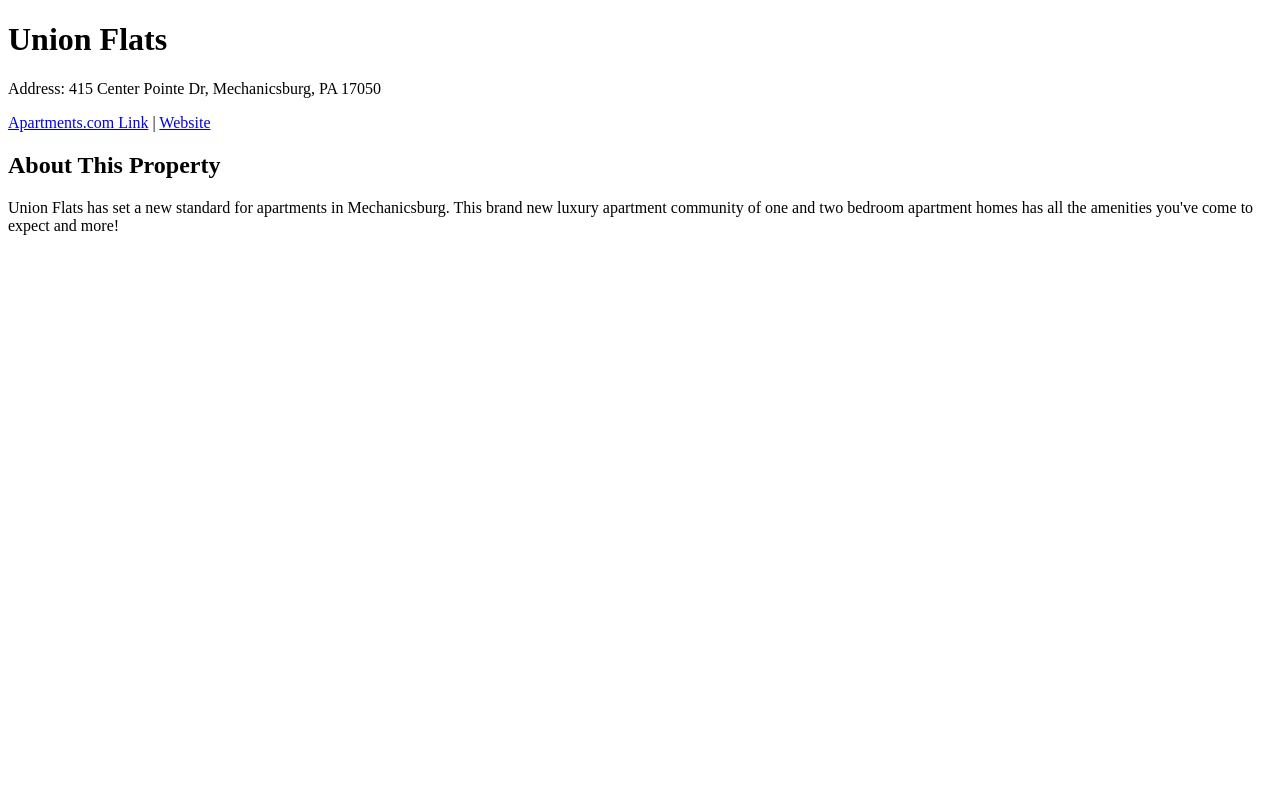
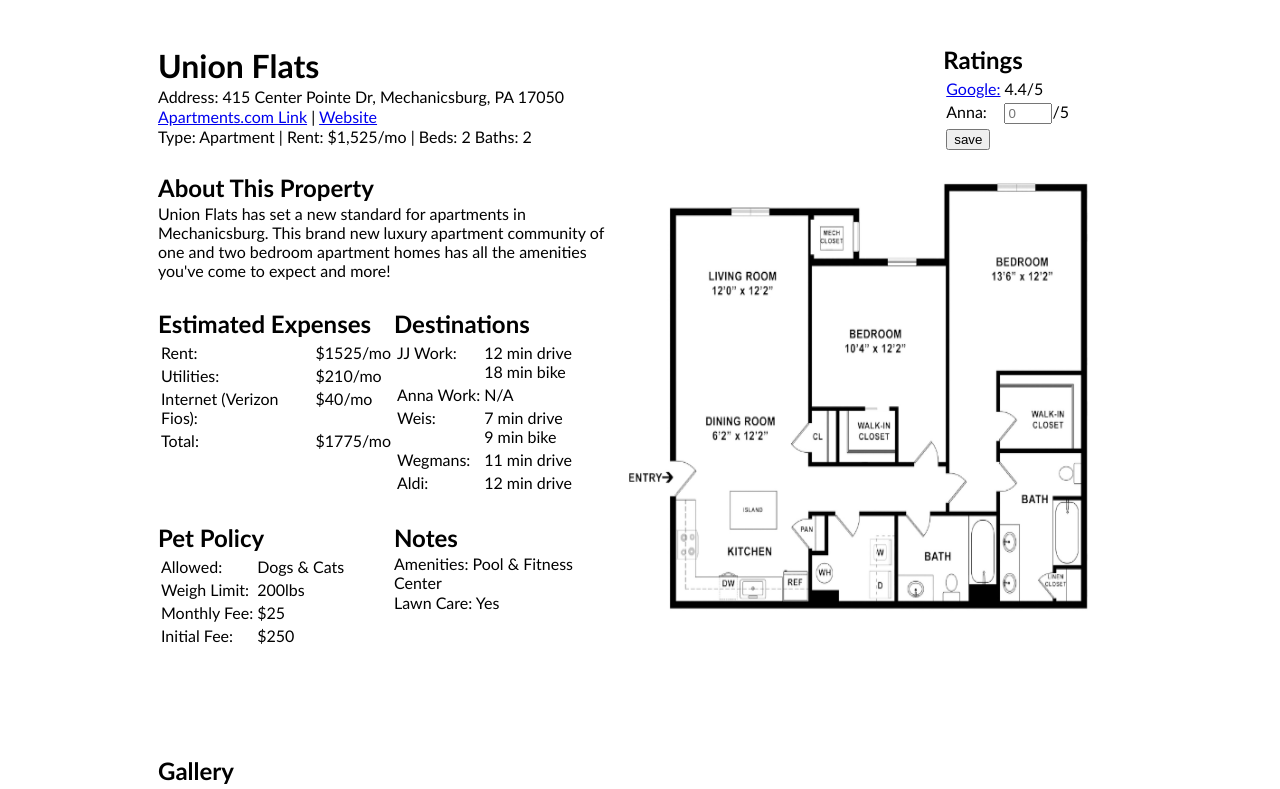
Before and after one commit to jjarj83/Apartment-Search, a plain HTML site: page index.html in a window 1280 px wide. Shown: the top 789 px of the page. Drawn offline with nearby package versions, Linux system fonts and the light colour scheme.

Commit message:
Add files via upload
u

```diff
--- /dev/null
+++ b/config.js
@@ -0,0 +1,12 @@
+var config = {
+  "union-flats": {
+    "name": "Union Flats",
+    "address": "415 Center Pointe Dr, Mechanicsburg, PA 17050",
+    "apartments_link": "https://www.apartments.com/union-flats-mechanicsburg-pa/qhdlwhx/",
+    "website_link": "https://www.unionflatspa.com/",
+    "type": "apartment",
+    "rent": "$1,525/mo",
+    "beds": 2,
+    "baths": 2
+  }
+};
--- /dev/null
+++ b/generate_page.js
@@ -0,0 +1,8 @@
+var apartment = config['union-flats'];
+console.log(apartment);
+
+generateHeader();
+
+function generateHeader() {
+  document.title = apartment.name;
+}
--- a/index.html
+++ b/index.html
@@ -1,7 +1,12 @@
+
 <!doctype html>
 <html>
 <head>
-<title>Apartment Name</title>
+<title></title>
+<link rel="stylesheet" href="style.css">
+<script src="https://ajax.googleapis.com/ajax/libs/jquery/3.6.1/jquery.min.js"></script>
+<script src="config.js"></script>
+<script src="generate_page.js"></script>
 </head>
 <body>
 <div class="content-container">
@@ -13,6 +18,25 @@
         <a href="https://www.apartments.com/union-flats-mechanicsburg-pa/qhdlwhx/" target="_blank">Apartments.com Link</a> |
         <a href="https://www.unionflatspa.com/" target="_blank">Website</a>
       </p>
+      <p>Type: Apartment | Rent: $1,525/mo | Beds: 2 Baths: 2</p>
+    </div>
+    <div class="ratings">
+      <h2>Ratings</h2>
+      <table>
+        <tbody>
+          <tr>
+            <td><a href="https://www.google.com/search?q=union%20flats&oq=unionflats&tbs=lf:1,lf_ui:2&tbm=lcl&sxsrf=ALiCzsYYKyGpX31OtEqmNIFiIERtY667TA:1671042188333&rflfq=1&num=10&rldimm=12331037482093702692&lqi=Cgt1bmlvbiBmbGF0c0iYzoz9hquAgAhaHRAAEAEYABgBIgt1bmlvbiBmbGF0cyoGCAIQABABkgEXYXBhcnRtZW50X3JlbnRhbF9hZ2VuY3maASRDaGREU1VoTk1HOW5TMFZKUTBGblNVUlhjemxQVTE5M1JSQUKqARMQASoPIgt1bmlvbiBmbGF0cygA4AEA&ved=2ahUKEwjj5Kig3fn7AhVdGVkFHTl3A8IQvS56BAgSEAE&sa=X&rlst=f#rlfi=hd:;si:12331037482093702692,l,Cgt1bmlvbiBmbGF0c0iYzoz9hquAgAhaHRAAEAEYABgBIgt1bmlvbiBmbGF0cyoGCAIQABABkgEXYXBhcnRtZW50X3JlbnRhbF9hZ2VuY3maASRDaGREU1VoTk1HOW5TMFZKUTBGblNVUlhjemxQVTE5M1JSQUKqARMQASoPIgt1bmlvbiBmbGF0cygA4AEA;mv" target="_blank">Google:</a></td>
+            <td>4.4/5</td>
+          </tr>
+          <tr>
+            <td>Anna:</td>
+            <td><input type="number" placeholder="0" min="0" max="5">/5</td>
+          </tr>
+          <tr>
+            <td><input type="button" value="save"></td>
+          </tr>
+        </tbody>
+      </table>
     </div>
     <div class="about">
       <h2>About This Property</h2>
@@ -21,7 +45,118 @@
         This brand new luxury apartment community of one and two bedroom apartment homes has all the amenities you've come to expect and more!
       </p>
     </div>
-
+    <div class="main-pic">
+      <img src="union-flats/main-pic.png" style="height:500px; width:500px;">
+    </div>
+    <div class="expenses">
+      <h2>Estimated Expenses</h2>
+      <table>
+        <tbody>
+          <tr>
+            <td>Rent:</td>
+            <td>$1525/mo</td>
+          </tr>
+          <tr>
+            <td>Utilities:</td>
+            <td>$210/mo</td>
+          </tr>
+          <tr>
+            <td>Internet (Verizon Fios):</td>
+            <td>$40/mo</td>
+          </tr>
+          <tr>
+            <td>Total:</td>
+            <td>$1775/mo</td>
+          </tr>
+        </tbody>
+      </table>
+    </div>
+    <div class="destinations">
+      <h2>Destinations</h2>
+      <table>
+        <tbody>
+          <tr>
+            <td>JJ Work:</td>
+            <td>12 min drive<br>
+              18 min bike<br>
+            </td>
+          </tr>
+          <tr>
+            <td>Anna Work:</td>
+            <td>N/A<br></td>
+          </tr>
+          <tr>
+            <td>Weis:</td>
+            <td>7 min drive<br>
+              9 min bike<br>
+            </td>
+          </tr>
+          <tr>
+            <td>Wegmans:</td>
+            <td>11 min drive<br></td>
+          </tr>
+          <tr>
+            <td>Aldi:</td>
+            <td>12 min drive</td>
+          </tr>
+        </tbody>
+      </table>
+    </div>
+    <div class="pet-policy">
+      <h2>Pet Policy</h2>
+      <table>
+        <tbody>
+          <tr>
+            <td>Allowed:</td>
+            <td>Dogs & Cats<br>
+          </tr>
+          <tr>
+            <td>Weigh Limit:</td>
+            <td>200lbs</td>
+          </tr>
+          <tr>
+            <td>Monthly Fee:</td>
+            <td>$25</td>
+          </tr>
+          <tr>
+            <td>Initial Fee:</td>
+            <td>$250</td>
+          </tr>
+        </tbody>
+      </table>
+    </div>
+    <div class="notes">
+      <h2>Notes</h2>
+      <p>Amenities: Pool & Fitness Center</p>
+      <p>Lawn Care: Yes</p>
+    </div>
+  </div>
+  <h2 style="margin-top: 100px; margin-bottom: 5px;">Gallery</h2>
+  <div class="flex-container">
+    <div class="flex-item">
+      <img src="union-flats/gallery1.png">
+    </div>
+    <div class="flex-item">
+      <img src="union-flats/gallery2.png">
+    </div>
+    <div class="flex-item">
+      <img src="union-flats/gallery3.png">
+    </div>
+    <div class="flex-item">
+      <img src="union-flats/gallery4.png">
+    </div>
+    <div class="flex-item">
+      <img src="union-flats/gallery5.png">
+    </div>
+    <div class="flex-item">
+      <img src="union-flats/gallery6.png">
+    </div>
+    <div class="flex-item">
+      <img src="union-flats/gallery7.png">
+    </div>
+    <div class="flex-item">
+      <img src="union-flats/gallery8.png">
+    </div>
   </div>
 </div>
 </body>
--- /dev/null
+++ b/style.css
@@ -0,0 +1,45 @@
+body {
+  font-family: Trebuchet MS,Lucida,Grande;
+}
+
+h1, h2 {
+  margin-bottom: 2px;
+}
+
+p {
+  margin-bottom: 1px;
+  margin-top: 1px;
+}
+
+td {
+  vertical-align: top;
+}
+
+.content-container {
+  margin: 25px 150px;
+}
+
+
+.header { grid-area: header; }
+.ratings { grid-area: ratings; margin-right: 50px; }
+.about { grid-area: about; }
+.main-pic { grid-area: main-pic; }
+.expenses { grid-area: expenses; }
+.destinations { grid-area: destinations; }
+.pet-policy { grid-area: pet-policy; }
+.notes { grid-area: notes; }
+
+.grid-container {
+  display: grid;
+  grid-template-areas:
+    'header header header ratings'
+    'about about main-pic main-pic'
+    'expenses destinations main-pic main-pic'
+    'pet-policy notes main-pic main-pic'
+}
+
+.flex-container {
+  display: flex;
+  flex-wrap: wrap;
+  justify-content: space-between;
+}
```
Also changed, not shown: union-flats/gallery1.PNG (added), union-flats/gallery2.PNG (added), union-flats/gallery3.PNG (added), union-flats/gallery4.PNG (added), union-flats/gallery5.PNG (added), union-flats/gallery6.PNG (added), union-flats/gallery7.PNG (added), union-flats/gallery8.PNG (added), union-flats/main-pic.PNG (added), union-flats/primary.PNG (added). Lines whose indentation alone changed are shown as unchanged.
